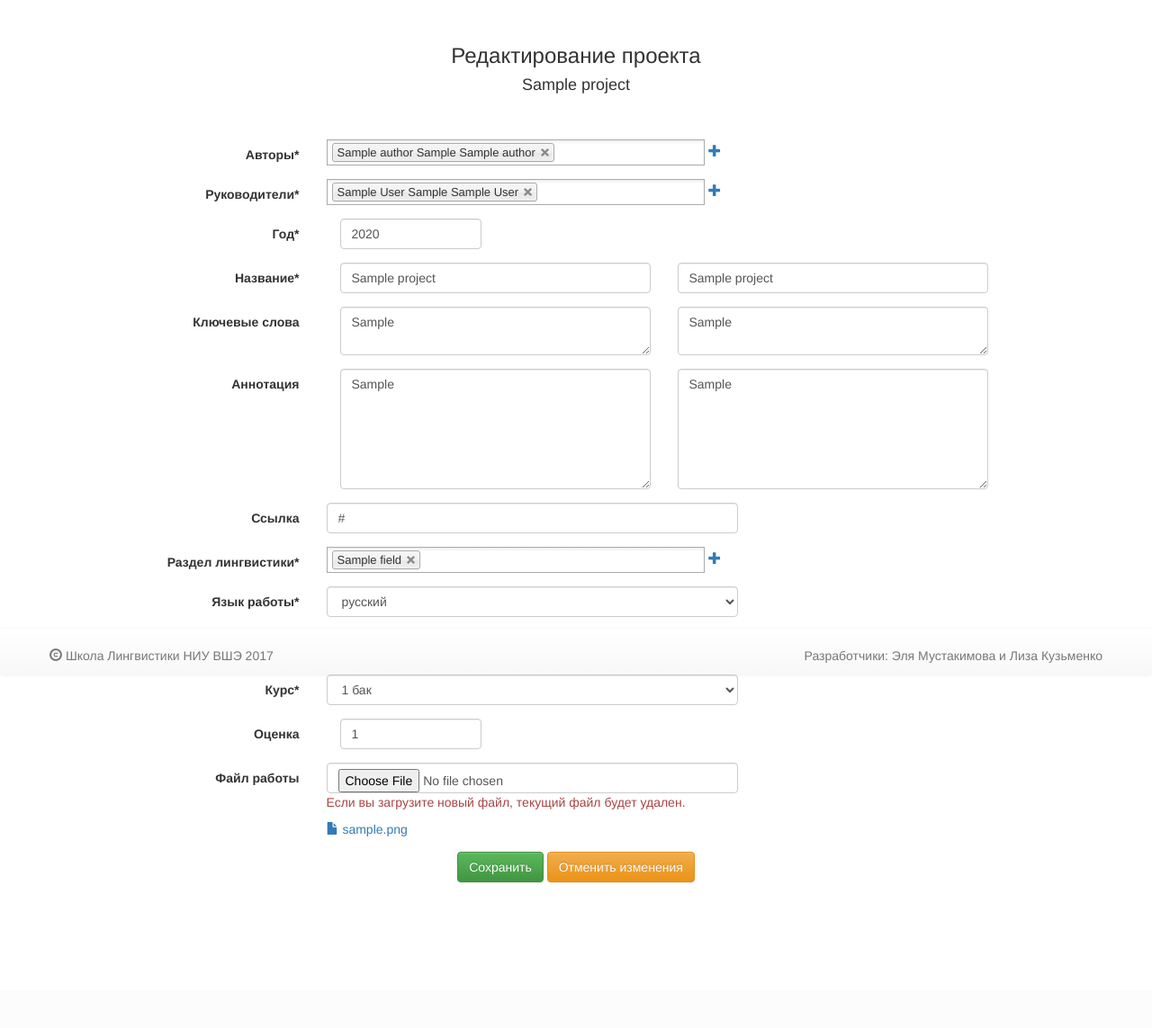
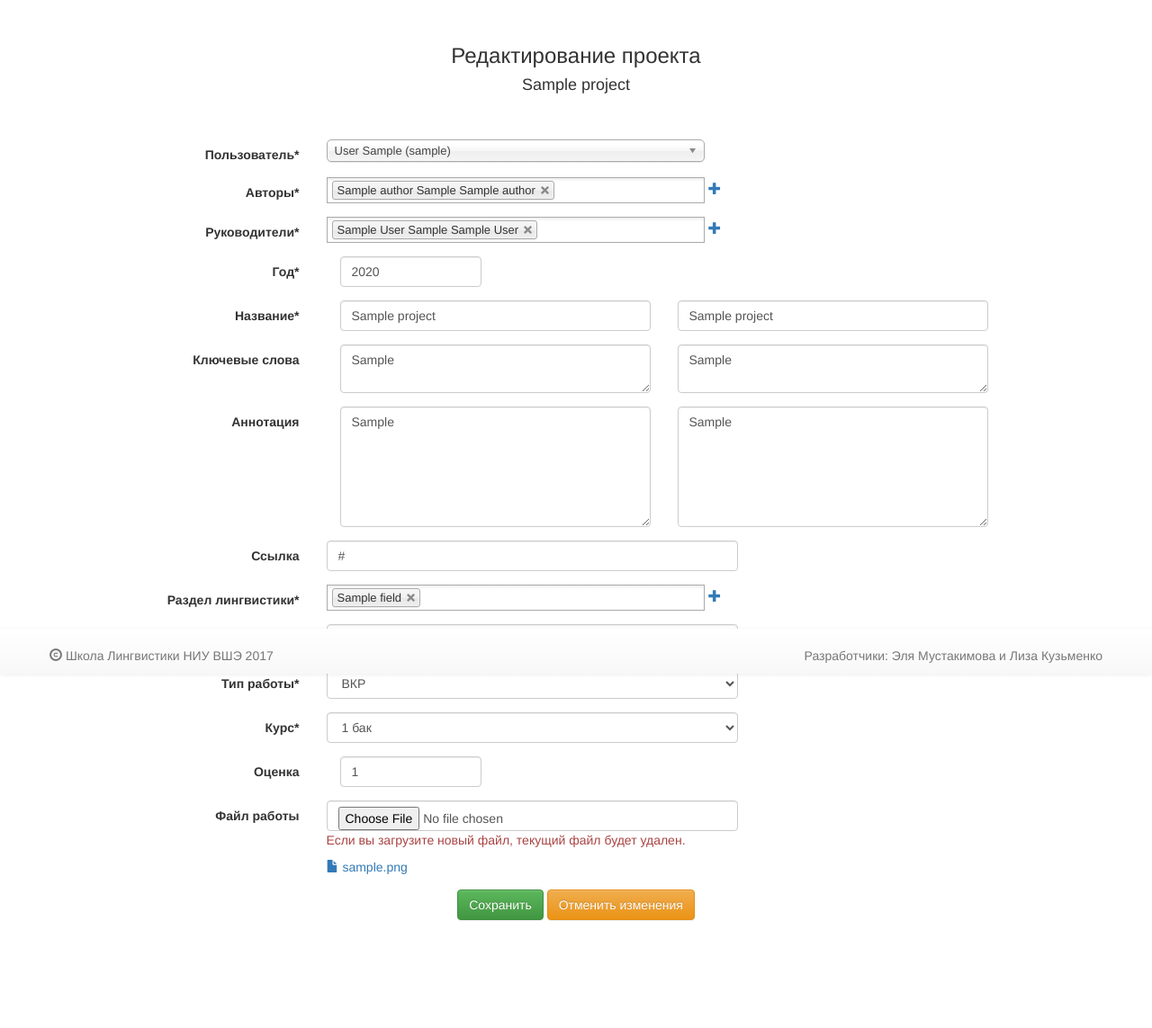
Before and after one commit to elmiram/hselingprojects, a Django app: page /edit/1 in a window 1280 px wide. Shown: the part 51-1194 px from the top of the page at 90% size. Before the commit the page ends 1033 px from the top, so only its background shows below. Run offline with Django 3.2, Linux system fonts and the light colour scheme; a user stored in the database is signed in; tables that the repository leaves empty hold one stand-in row (values such as "Sample post"); parts of the project's set-up code (start-up, migrations or seed data) failed here and were passed over; some libraries are stand-ins or nearby versions.

Commit message:
staff can reassign users to projects

```diff
--- a/projects/views/profile.py
+++ b/projects/views/profile.py
@@ -149,6 +149,7 @@ def edit_project(request, p_id):
     langs = Project.langChoices
     project_types = Project.formChoices
     courses = Project.courseChoices
+    users = User.objects.all()
     p = Project.objects.get(pk=p_id)
     if request.method == 'POST':
         pr = ProjectForm(request.POST, request.FILES)
--- a/templates/profile/edit.html
+++ b/templates/profile/edit.html
@@ -40,8 +40,24 @@
                     {% csrf_token %}
                 <label for="id_proj" hidden></label>
                     <input id="id_proj" class="form-control hidden" name="id_proj" value="{{ p.id }}" required hidden>
-                    <label for="id_user" hidden>User</label>
-                    <input id="id_user" class="form-control hidden" name="user" value="{{ p.user.id }}" required hidden>
+                    {% if user.is_staff %}
+                        <div class="row form-group">
+                            <label for="id_user" class="col-sm-3 control-label">{% trans "Пользователь" %}*</label>
+                            <div class="col-sm-5">
+                                {{ project_form.user.errors }}
+                                <select id="id_user" name="user" class="chosen-select" required  >
+                                    {% for user in users %}
+                                        <option value="{{ user.id }}" {% if user.id == p.user.id%}selected{% endif %}>
+                                            {{user.last_name}} {{user.first_name}} ({{user.username}})
+                                        </option>
+                                    {% endfor %}
+                                </select>
+                            </div>
+                        </div>
+                    {% else %}
+                        <label for="id_user" hidden>User</label>
+                        <input id="id_user" class="form-control hidden" name="user" value="{{ p.user.id }}" required hidden>
+                    {% endif %}
                     <div class="row form-group">
                         <label for="id_author" class="col-sm-3 control-label">{% trans "Авторы" %}*</label>
 				        <div class="col-sm-5">
```
